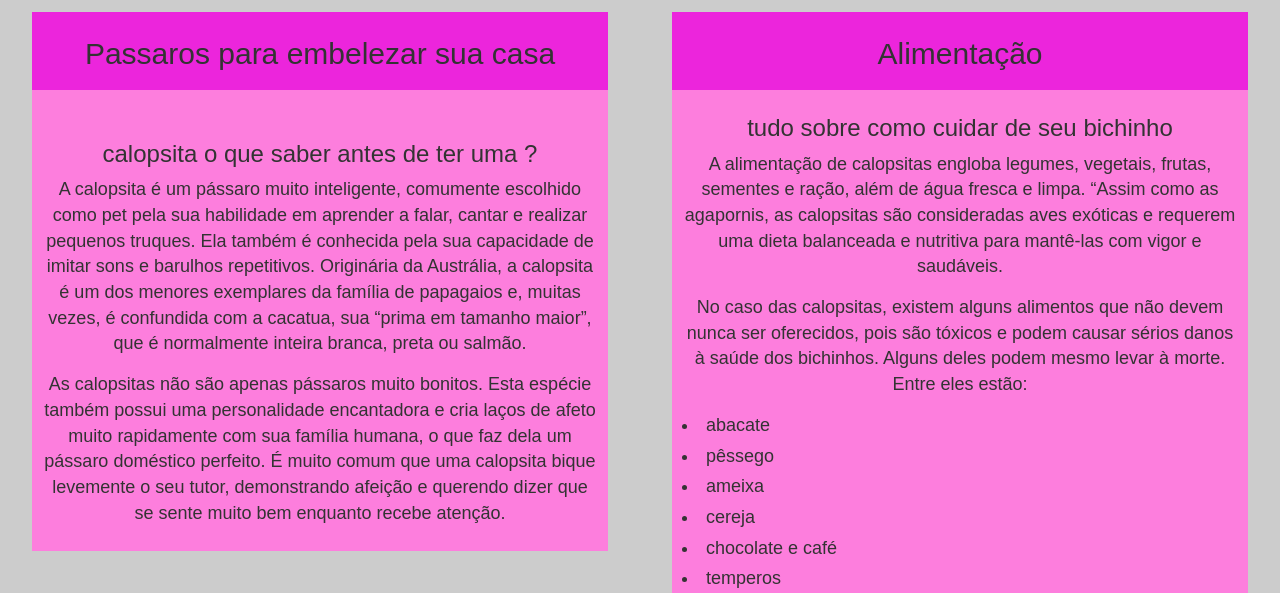
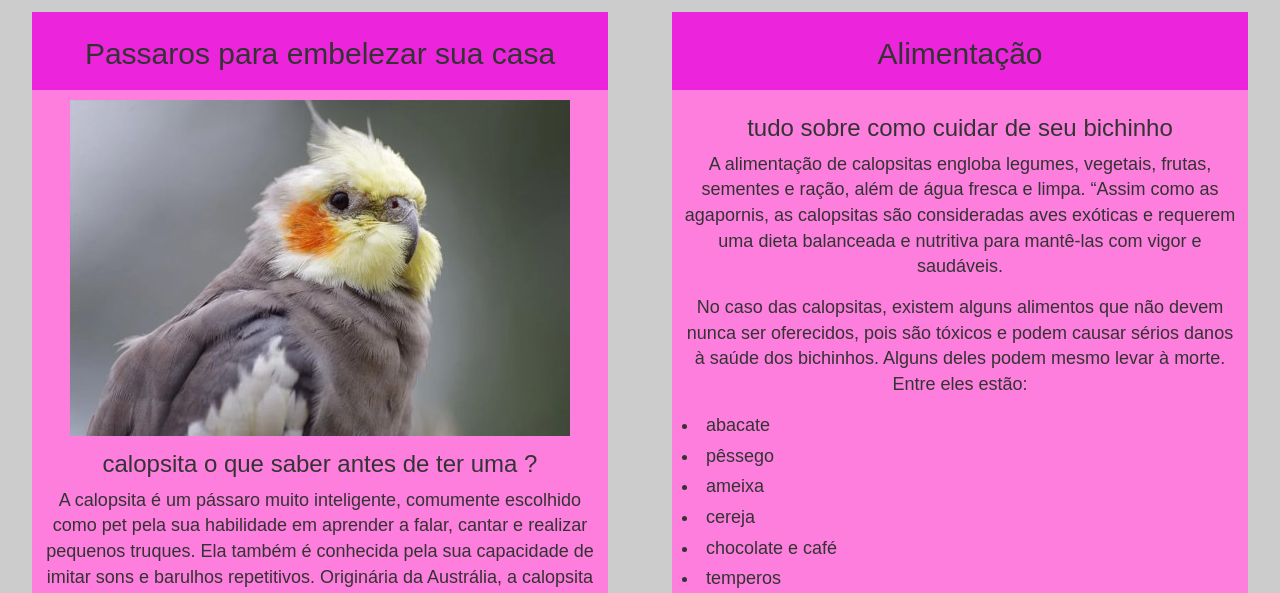
Before and after one commit to Joanlenon/petshop, a plain HTML site: page aves.html in a window 1280 px wide. Shown: the part 179-772 px from the top of the page. Drawn offline with nearby package versions, Linux system fonts and the light colour scheme; the site is published under a folder, as on GitHub Pages, so addresses that start at the root find nothing.

Commit message:
Update aves.html

```diff
--- a/aves.html
+++ b/aves.html
@@ -177,7 +177,7 @@
                 <h2>Passaros para embelezar sua casa</h2>
             </header>
             <div>
-                <img src="/img/calopsita-no-cio.jpg" alt="">
+                <img src="img/calopsita-no-cio.jpg" alt="">
                 <h3>calopsita o que saber antes de ter uma ?</h3>
                 <p>A calopsita é um pássaro muito inteligente, comumente escolhido como pet pela sua habilidade em
                     aprender a falar, cantar e realizar pequenos truques. Ela também é conhecida pela sua capacidade de
```
